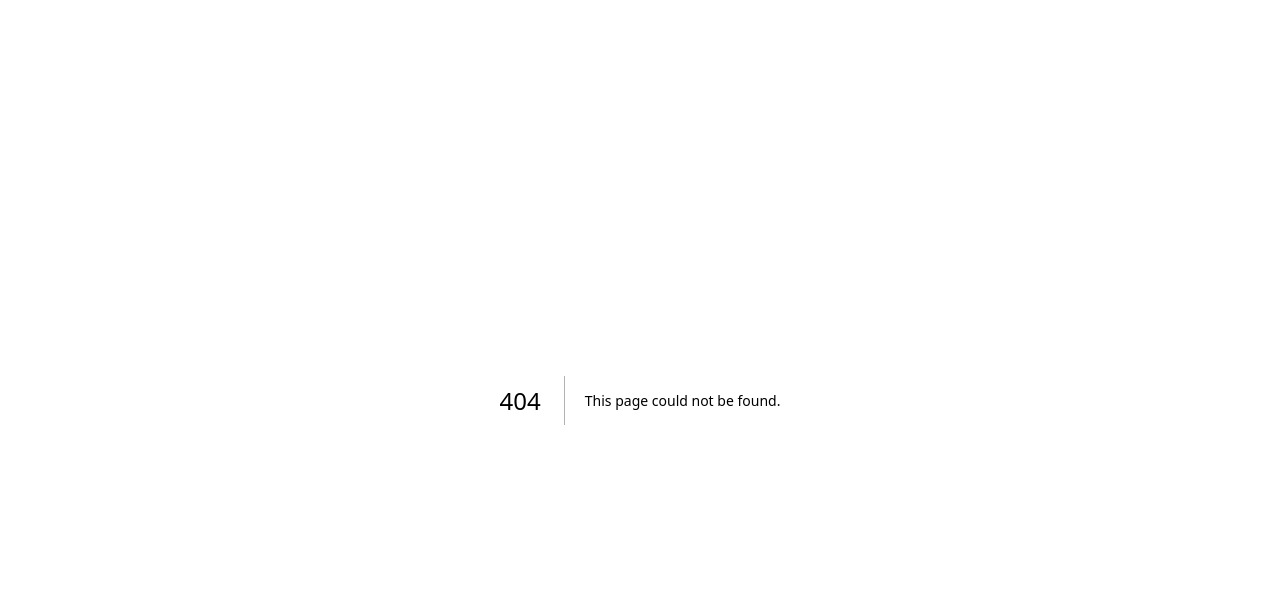
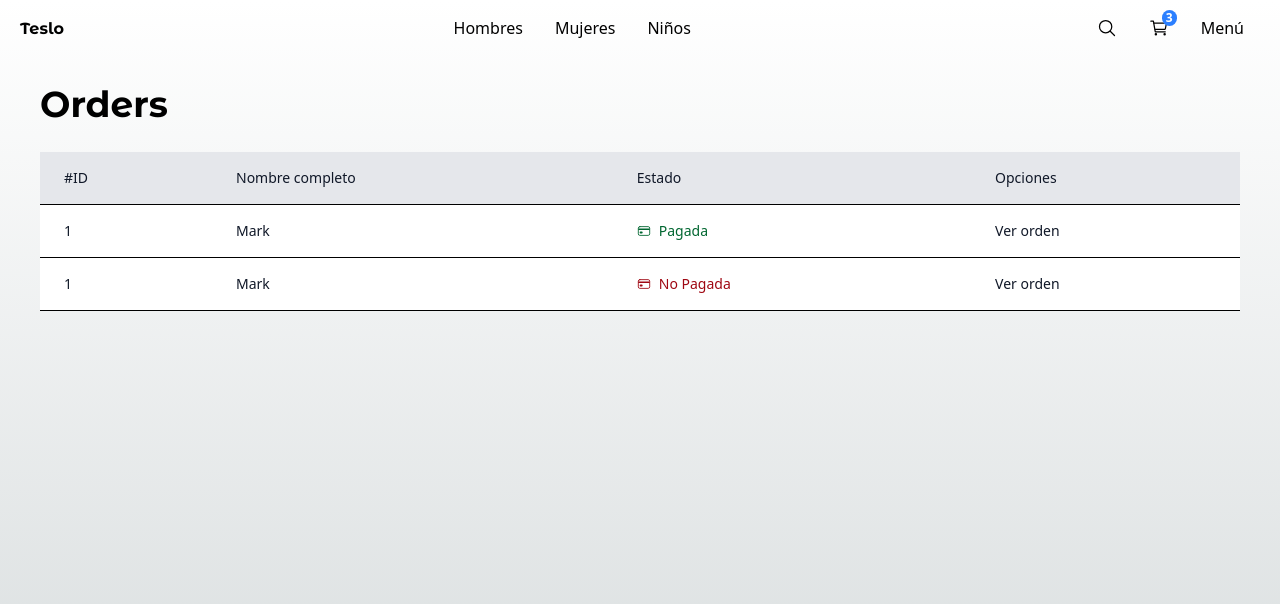
Before and after one commit to modoZen/next-teslo-shop, a Next.js app: page /orders in a window 1280 px wide. Before the commit this address had no page. Shown: the top 604 px of the page. Built offline with nearby package versions, Linux system fonts and the light colour scheme.

Commit message:
pantalla de ordenes de compra

```diff
--- /dev/null
+++ b/src/app/(shop)/orders/page.tsx
@@ -0,0 +1,81 @@
+import { Title } from "@/components/ui/title/Title";
+import Link from "next/link";
+import { IoCardOutline } from "react-icons/io5";
+
+export default function Home() {
+  return (
+    <>
+      <Title title="Orders" />
+
+      <div className="mb-10">
+        <table className="min-w-full">
+          <thead className="bg-gray-200 border-b">
+            <tr>
+              <th
+                scope="col"
+                className="text-sm font-medium text-gray-900 px-6 py-4 text-left"
+              >
+                #ID
+              </th>
+              <th
+                scope="col"
+                className="text-sm font-medium text-gray-900 px-6 py-4 text-left"
+              >
+                Nombre completo
+              </th>
+              <th
+                scope="col"
+                className="text-sm font-medium text-gray-900 px-6 py-4 text-left"
+              >
+                Estado
+              </th>
+              <th
+                scope="col"
+                className="text-sm font-medium text-gray-900 px-6 py-4 text-left"
+              >
+                Opciones
+              </th>
+            </tr>
+          </thead>
+          <tbody>
+            <tr className="bg-white border-b transition duration-300 ease-in-out hover:bg-gray-100">
+              <td className="px-6 py-4 whitespace-nowrap text-sm font-medium text-gray-900">
+                1
+              </td>
+              <td className="text-sm text-gray-900 font-light px-6 py-4 whitespace-nowrap">
+                Mark
+              </td>
+              <td className="flex items-center text-sm  text-gray-900 font-light px-6 py-4 whitespace-nowrap">
+                <IoCardOutline className="text-green-800" />
+                <span className="mx-2 text-green-800">Pagada</span>
+              </td>
+              <td className="text-sm text-gray-900 font-light px-6 ">
+                <Link href="/orders/123" className="hover:underline">
+                  Ver orden
+                </Link>
+              </td>
+            </tr>
+
+            <tr className="bg-white border-b transition duration-300 ease-in-out hover:bg-gray-100">
+              <td className="px-6 py-4 whitespace-nowrap text-sm font-medium text-gray-900">
+                1
+              </td>
+              <td className="text-sm text-gray-900 font-light px-6 py-4 whitespace-nowrap">
+                Mark
+              </td>
+              <td className="flex items-center text-sm  text-gray-900 font-light px-6 py-4 whitespace-nowrap">
+                <IoCardOutline className="text-red-800" />
+                <span className="mx-2 text-red-800">No Pagada</span>
+              </td>
+              <td className="text-sm text-gray-900 font-light px-6 ">
+                <Link href="/orders/123" className="hover:underline">
+                  Ver orden
+                </Link>
+              </td>
+            </tr>
+          </tbody>
+        </table>
+      </div>
+    </>
+  );
+}
```
